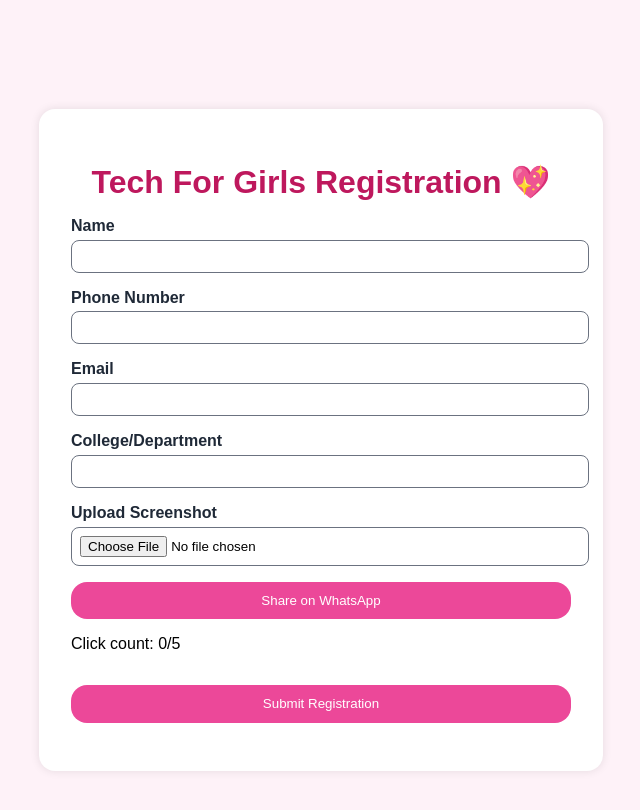
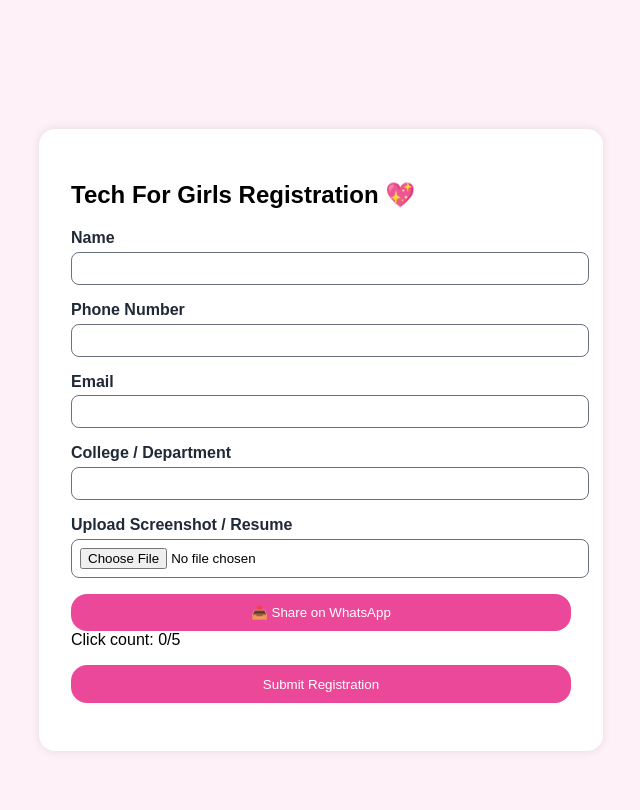
Before and after one commit to Sowjanya56-max/Tech-For-Girls-Registration, a plain HTML site: page index.html in a window 1280 px wide. Shown: the whole page, without its empty margins (319-959 px from the left). Drawn offline with Linux system fonts and the light colour scheme.

Commit message:
index.html

```diff
--- a/index.html
+++ b/index.html
@@ -8,30 +8,30 @@
 </head>
 <body>
   <div class="container">
-    <h1>Tech For Girls Registration 💖</h1>
     <form id="registrationForm">
+      <h2>Tech For Girls Registration 💖</h2>
+
       <label for="name">Name</label>
-  <input type="text" id="name" name="name" required autocomplete="name" />
+      <input type="text" id="name" name="name" required />
 
       <label for="phone">Phone Number</label>
-  <input type="tel" id="phone" name="phone" required autocomplete="tel" />
+      <input type="tel" id="phone" name="phone" required />
 
       <label for="email">Email</label>
-  <input type="email" id="email" name="email" required autocomplete="email" />
+      <input type="email" id="email" name="email" required />
 
-  <label for="college">College/Department</label>
-  <input type="text" id="college" name="college" required autocomplete="organization" />
+      <label for="college">College / Department</label>
+      <input type="text" id="college" name="college" required />
 
-  <label for="screenshot">Upload Screenshot</label>
+      <label for="screenshot">Upload Screenshot / Resume</label>
       <input type="file" id="screenshot" name="screenshot" accept="image/*" required />
 
-  <button type="button" id="shareBtn">Share on WhatsApp</button>
-  <p id="shareCount">Click count: 0/5</p>
+      <button type="button" id="shareBtn">📤 Share on WhatsApp</button>
+      <div id="shareCount">Click count: 0/5</div>
 
       <button type="submit" id="submitBtn">Submit Registration</button>
+      <div id="message"></div>
     </form>
-<p id="message"></p>
-
   </div>
 
   <script src="script.js"></script>
```
Lines whose indentation alone changed are shown as unchanged.
